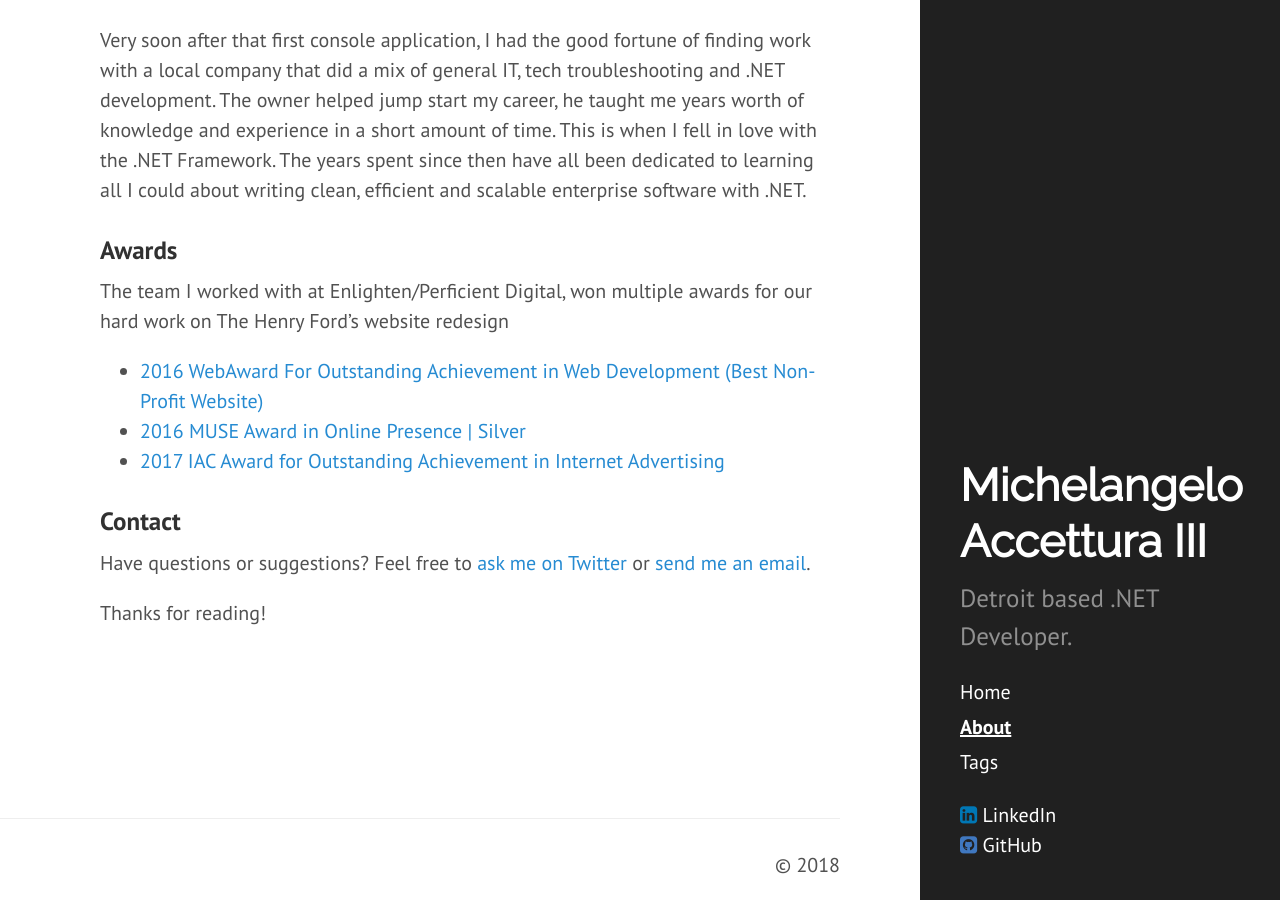
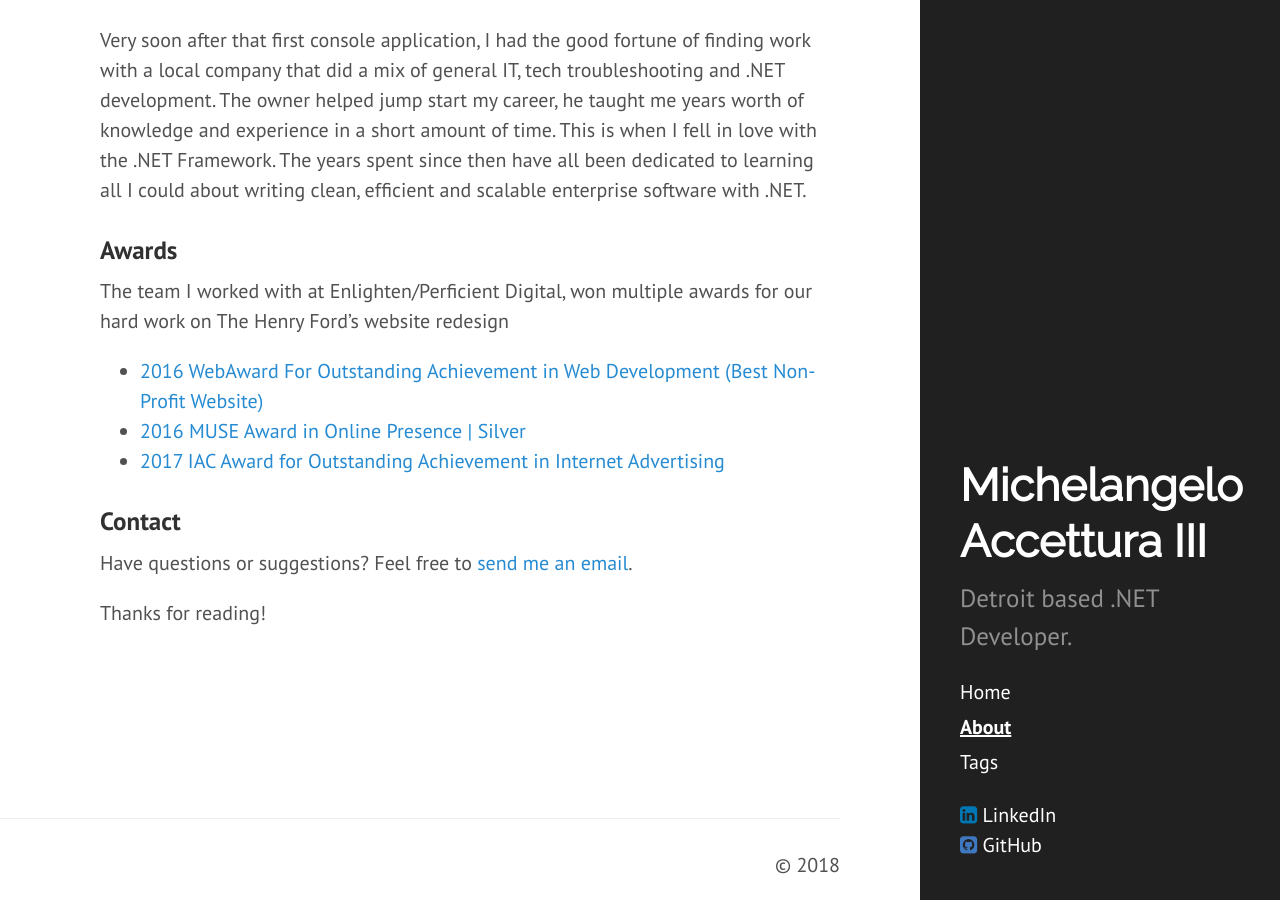
Before and after one commit to maccettura/maccettura.github.io, a Jekyll site: the page built from about.md, in a window 1280 px wide and 900 px high, scrolled down 697 px. Built offline with Jekyll 4.4.1, drawn with Linux system fonts in a browser that asks for light colours; comment, search, counter and statistics services are not loaded.

Commit message:
Update about.md

```diff
--- a/about.md
+++ b/about.md
@@ -30,6 +30,6 @@
 
 ### Contact
 
-Have questions or suggestions? Feel free to <a href="https://twitter.com/michelangeloIII" target="_blank">ask me on Twitter</a> or <a href="mailto:contact@michelangeloaccettura.com">send me an email</a>.
+Have questions or suggestions? Feel free to <a href="mailto:contact@michelangeloaccettura.com">send me an email</a>.
 
 Thanks for reading!
```
